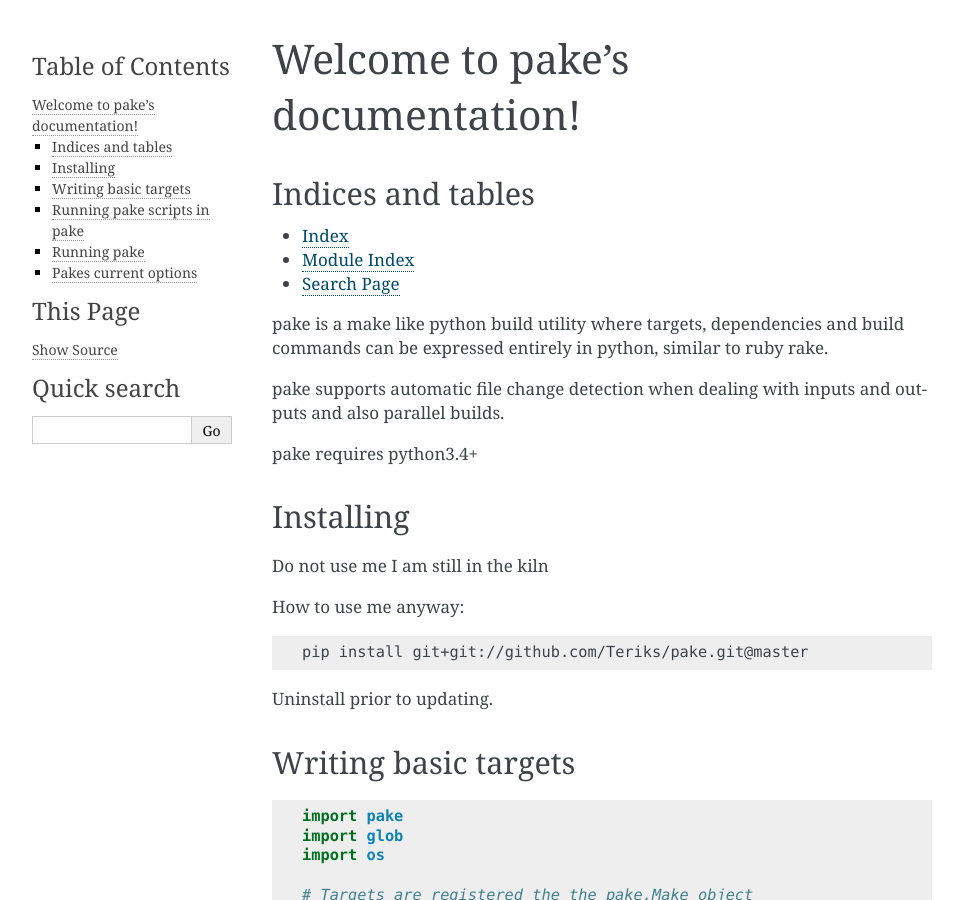
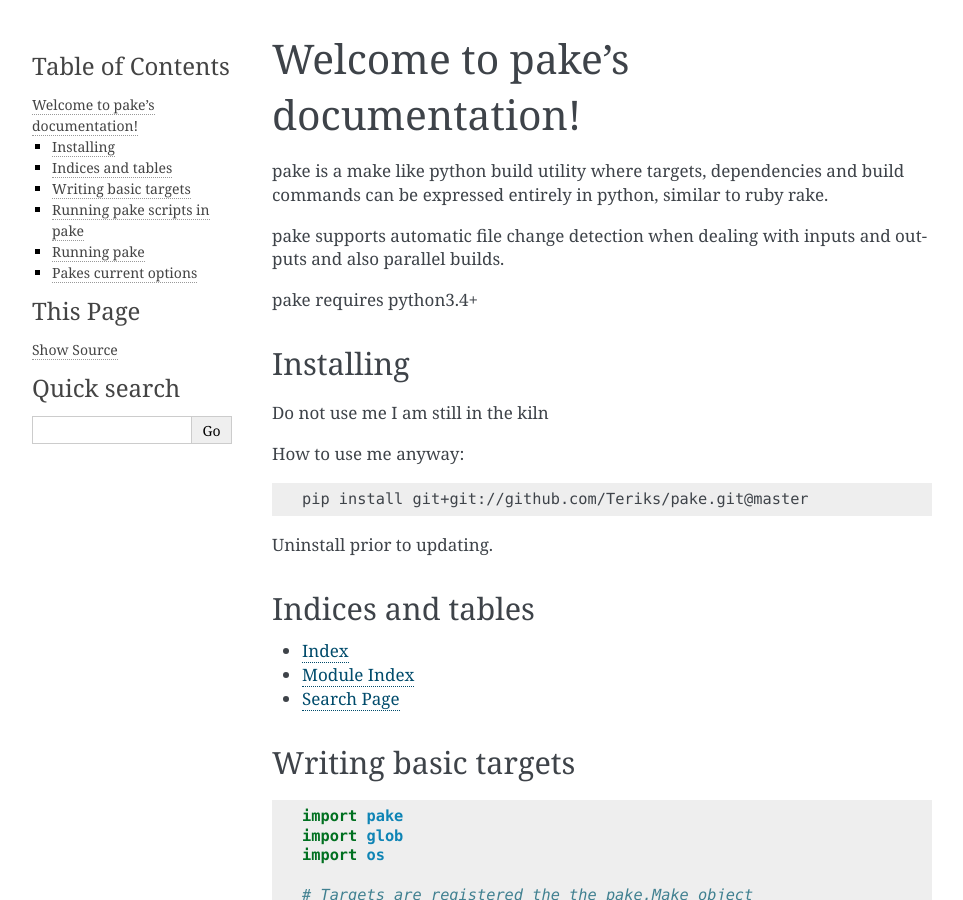
Before and after one commit to Teriks/pake, a Sphinx documentation site: the page built from docs/index.rst, in a window 1280 px wide and 900 px high. Shown: the whole window, without its empty margins (148-1111 px from the left). Built offline with Sphinx 7.4.7, drawn with Linux system fonts in a browser that asks for light colours; part of the change alters nothing that is shown.

```diff
--- a/docs/index.rst
+++ b/docs/index.rst
@@ -9,13 +9,6 @@
 
 Welcome to pake's documentation!
 ================================
-
-Indices and tables
-------------------
-
-* :ref:`genindex`
-* :ref:`modindex`
-* :ref:`search`
 
 pake is a make like python build utility where targets, dependencies and build commands
 can be expressed entirely in python, similar to ruby rake.
@@ -38,6 +31,14 @@ How to use me anyway:
     pip install git+git://github.com/Teriks/pake.git@master
 
 Uninstall prior to updating.
+
+
+Indices and tables
+------------------
+
+* :ref:`genindex`
+* :ref:`modindex`
+* :ref:`search`
 
 
 Writing basic targets
```
